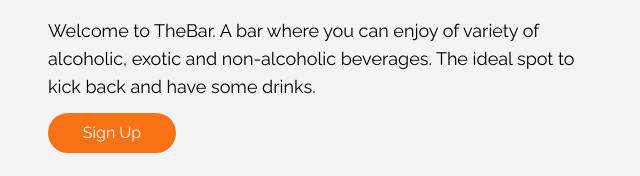
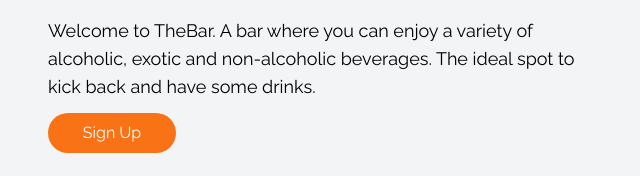
Before and after one commit to Atorudibo-Seth1/coffee_web, a plain HTML site: page index.html in a window 1280 px wide. Shown: the part 223-399 px from the top of the page, 0-640 px from the left. Drawn offline with nearby package versions, Linux system fonts and the light colour scheme.

Commit message:
A small iteration made

```diff
--- a/index.html
+++ b/index.html
@@ -45,7 +45,7 @@
             <h1 class="text-4xl text-gray-900">TheBar</h1>
             <h1 class="text-2xl font-bold mt-5 tracking-wide text-gray-900">Enjoy the best quality beverages.</h1>
             <h1 class="text-2xl font-bold text-amber-400 tracking-wider">Anytime and anywhere.</h1>
-            <p class="mt-5 text-lg">Welcome to TheBar. A bar where you can enjoy of variety of alcoholic, exotic and
+            <p class="mt-5 text-lg">Welcome to TheBar. A bar where you can enjoy a variety of alcoholic, exotic and
                 non-alcoholic beverages. The ideal spot to kick back and have some drinks.</p>
             <a href="#" class="cursor-pointer">
                 <div
```
